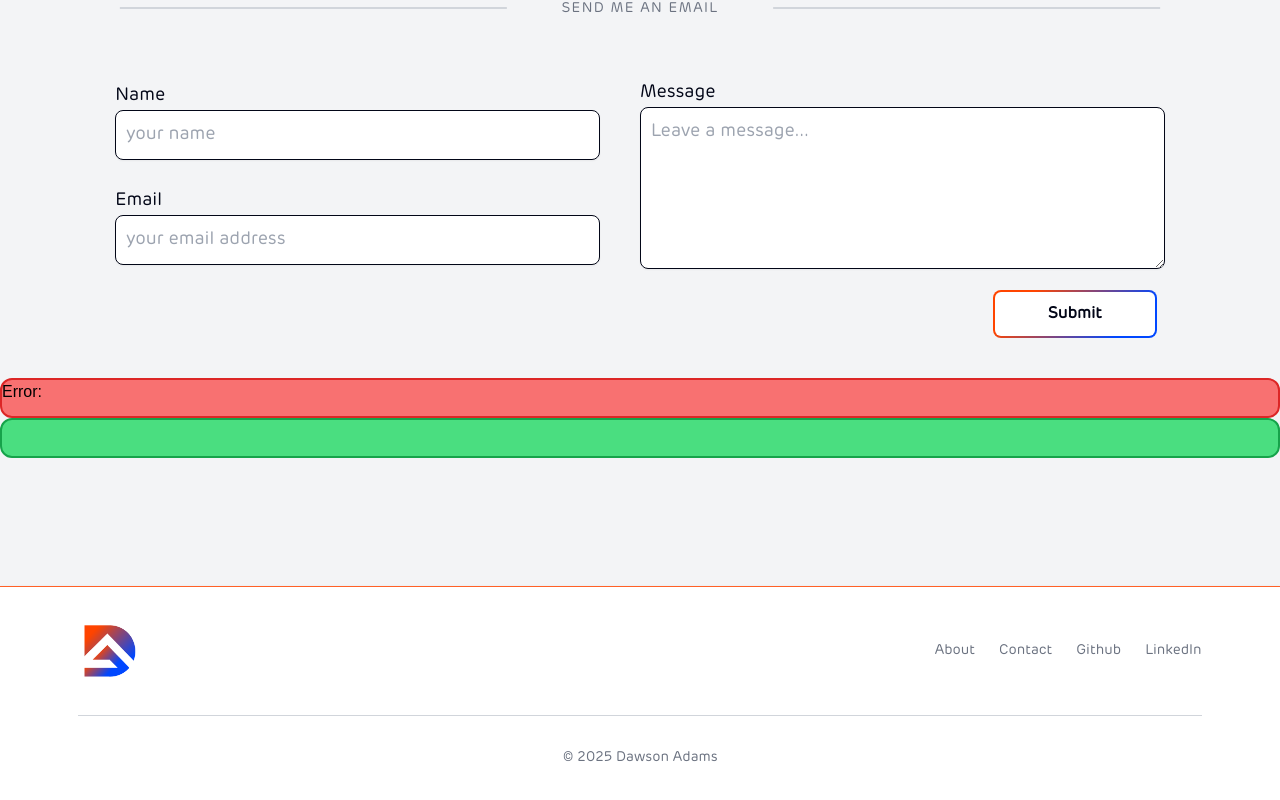
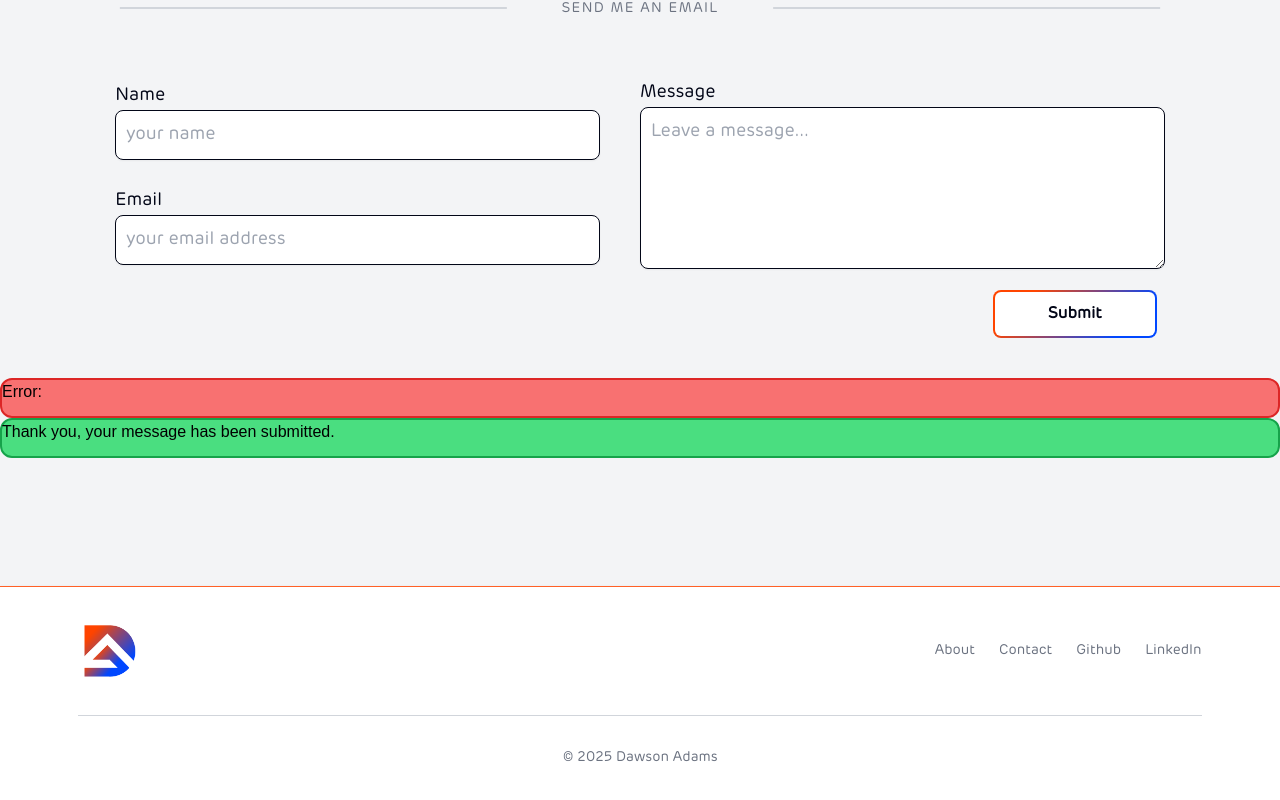
Before and after one commit to Dawson-21/React-Portfolio, a React (Vite) app in the folder react-portfolio/: page /resume in a window 1280 px wide. Shown: the part 1776-2576 px from the top of the page. Built offline with nearby package versions, Linux system fonts and the light colour scheme.

Commit message:
fix(style): finalize style of contact form submit message

```diff
--- a/react-portfolio/src/components/ContactForm.tsx
+++ b/react-portfolio/src/components/ContactForm.tsx
@@ -155,12 +155,12 @@ export default () => {
         Error: {status.info.msg}
       </div>
       <p className="w-auto h-10 border-2 rounded-xl border-green-600 bg-green-400 m-auto">
-        {status.info.msg}
+        Thank you, your message has been submitted.
       </p>
 
       {status.info.error && (
         <div className="w-auto h-10 border-2 rounded-xl border-red-600 bg-red-400 m-auto">
-          Error: {status.info.msg}
+          Error: unable to send message. Please try again later.
         </div>
       )}
       {!status.info.error && status.info.msg && (
```
